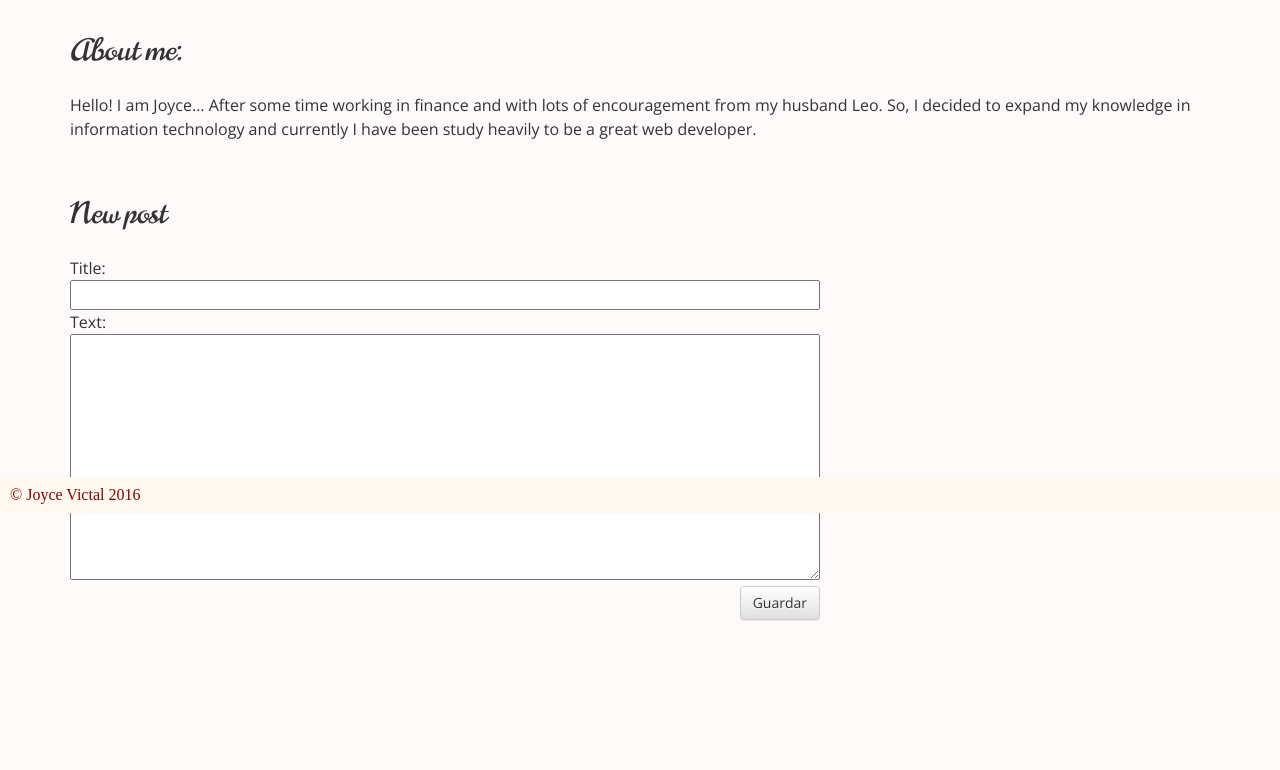
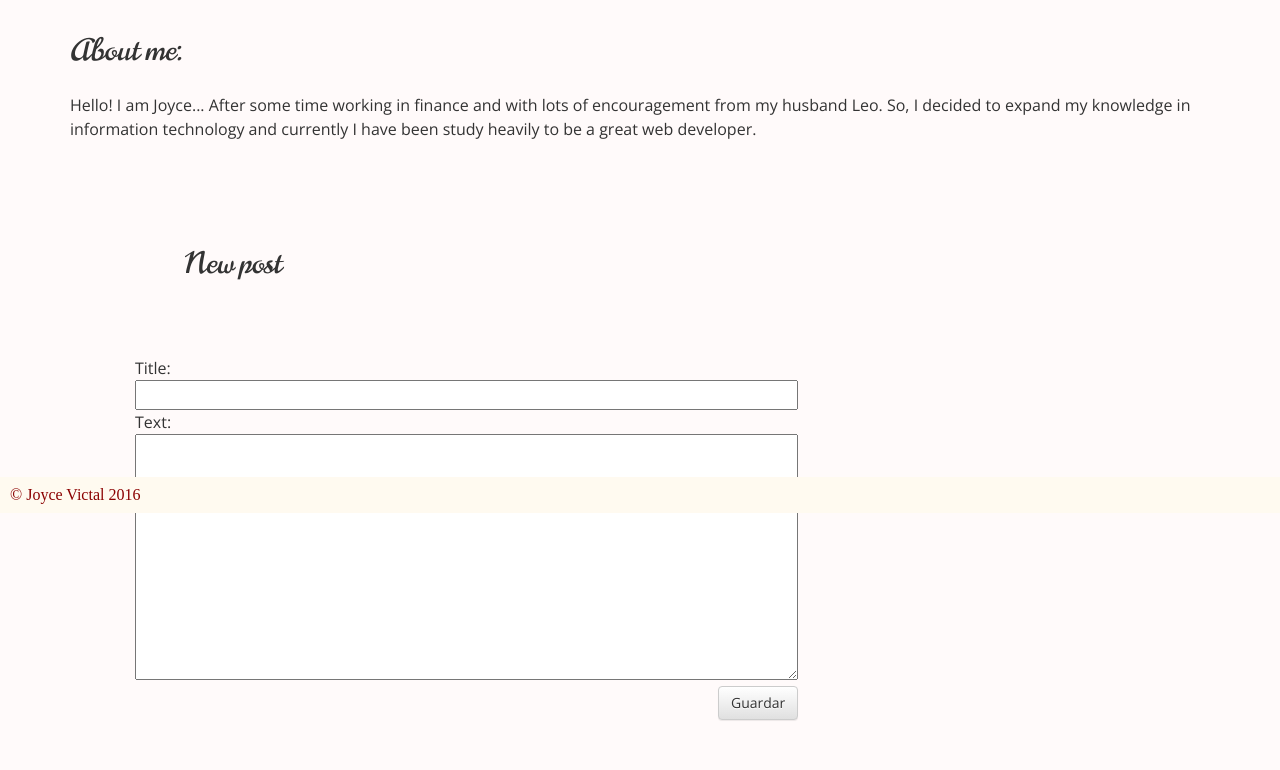
Before and after one commit to joycevictal/my-first-blog, a Django app: page /post/new/ in a window 1280 px wide. Shown: the part 287-1057 px from the top of the page. Before the commit the page ends 908 px from the top, so only its background shows below. Run offline with Django 3.2, Linux system fonts and the light colour scheme; some libraries are stand-ins or nearby versions; some web fonts are replaced.

Commit message:
atualizando

```diff
--- a/blog/static/css/blog.css
+++ b/blog/static/css/blog.css
@@ -134,12 +134,14 @@ clearfix {
 
 .post, .row {
     margin-bottom: 70px;
+    margin: 50px 50px;
 }
 
 .post h1, .row h1 {
     font-family: 'Norican', cursive;
     font-size: 30px;
     padding-bottom: 20px;
+    margin: 50px 50px;
 }
 
 .post h1 a, .post h1 a:visited {
```
